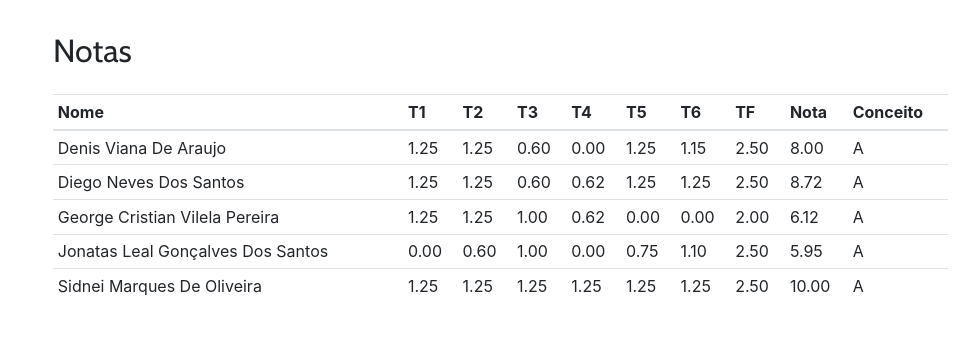
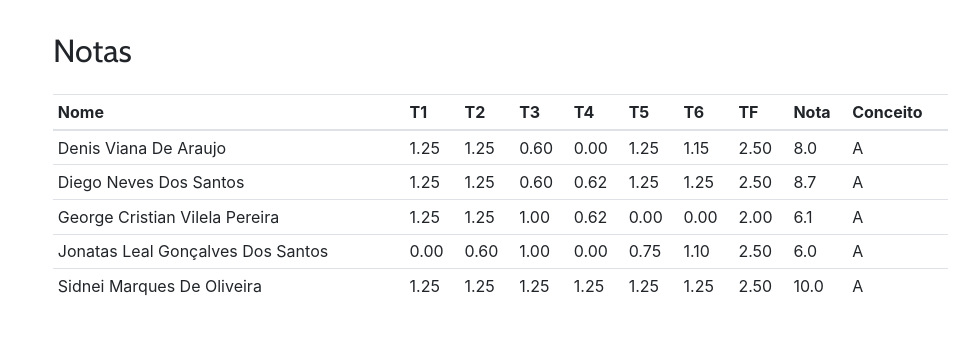
Before and after one commit to kroger/genosmus, a Jekyll site: the page built from _pedro/musa86.md, in a window 1280 px wide. Shown: the part 1784-2148 px from the top of the page, without its empty margins (47-1026 px from the left). Built offline with Jekyll 4.4.1, drawn with Linux system fonts in a browser that asks for light colours.

Commit message:
Atualiza notas dos alunos

```diff
--- a/_pedro/geradas/musa86.md
+++ b/_pedro/geradas/musa86.md
@@ -1,8 +1,8 @@
-| Nome                              | T1   | T2   | T3   | T4   | T5   | T6   | TF   | Nota  | Conceito |
-|-----------------------------------|------|------|------|------|------|------|------|-------|----------|
-| Denis Viana De Araujo             | 1.25 | 1.25 | 0.60 | 0.00 | 1.25 | 1.15 | 2.50 | 8.00  | A        |
-| Diego Neves Dos Santos            | 1.25 | 1.25 | 0.60 | 0.62 | 1.25 | 1.25 | 2.50 | 8.72  | A        |
-| George Cristian Vilela Pereira    | 1.25 | 1.25 | 1.00 | 0.62 | 0.00 | 0.00 | 2.00 | 6.12  | A        |
-| Jonatas Leal Gonçalves Dos Santos | 0.00 | 0.60 | 1.00 | 0.00 | 0.75 | 1.10 | 2.50 | 5.95  | A        |
-| Sidnei Marques De Oliveira        | 1.25 | 1.25 | 1.25 | 1.25 | 1.25 | 1.25 | 2.50 | 10.00 | A        |
+| Nome                              | T1   | T2   | T3   | T4   | T5   | T6   | TF   | Nota | Conceito |
+|-----------------------------------|------|------|------|------|------|------|------|------|----------|
+| Denis Viana De Araujo             | 1.25 | 1.25 | 0.60 | 0.00 | 1.25 | 1.15 | 2.50 | 8.0  | A        |
+| Diego Neves Dos Santos            | 1.25 | 1.25 | 0.60 | 0.62 | 1.25 | 1.25 | 2.50 | 8.7  | A        |
+| George Cristian Vilela Pereira    | 1.25 | 1.25 | 1.00 | 0.62 | 0.00 | 0.00 | 2.00 | 6.1  | A        |
+| Jonatas Leal Gonçalves Dos Santos | 0.00 | 0.60 | 1.00 | 0.00 | 0.75 | 1.10 | 2.50 | 6.0  | A        |
+| Sidnei Marques De Oliveira        | 1.25 | 1.25 | 1.25 | 1.25 | 1.25 | 1.25 | 2.50 | 10.0 | A        |
 {: .table .table-sm }
```
Also changed, not shown: 2 other files.
